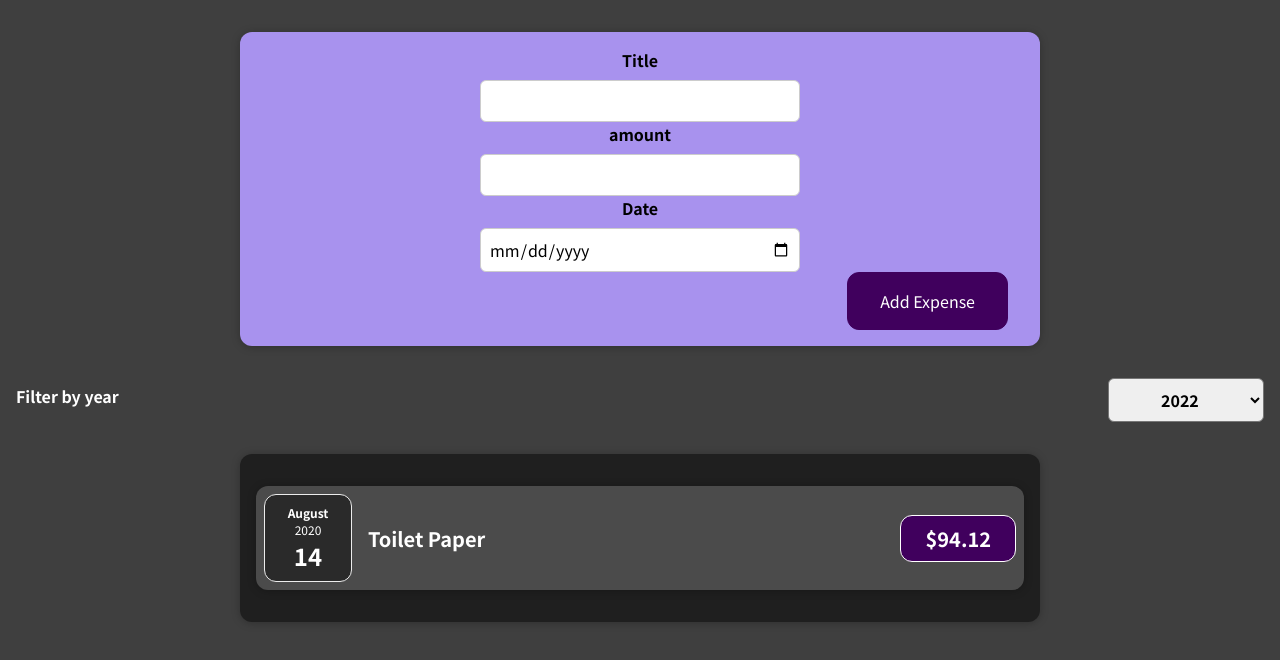
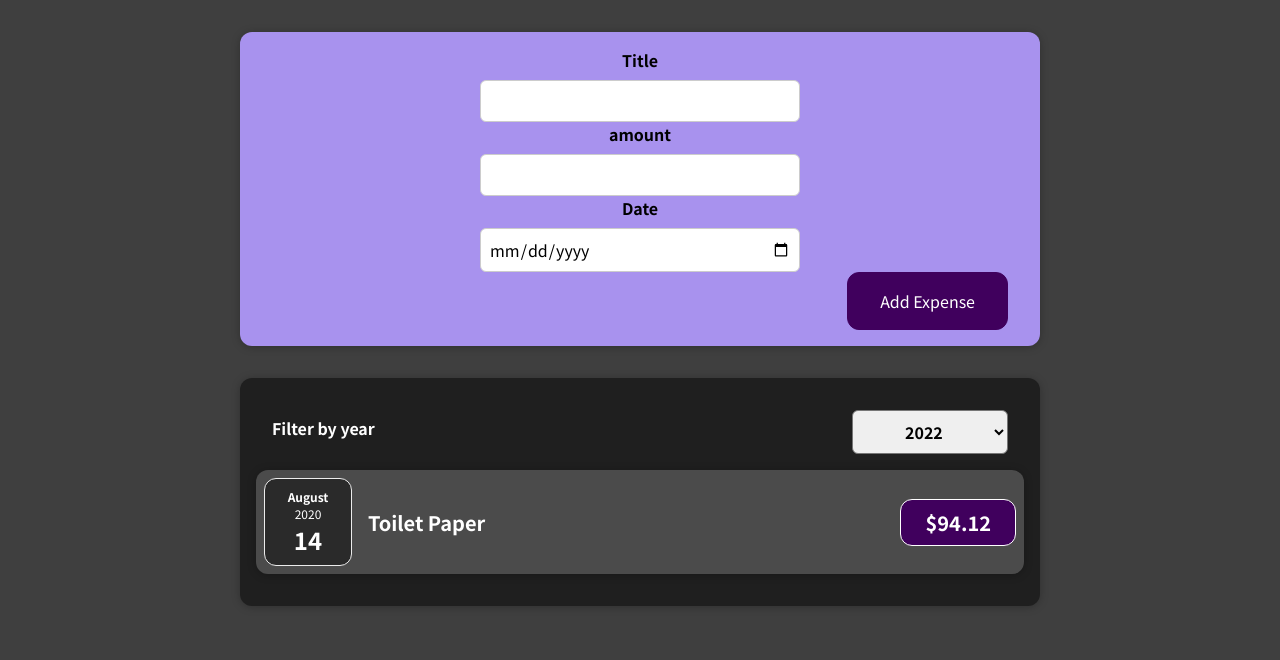
Before and after one commit to popt00/ExpenseTracker, a React (Create React App) app: page / in a window 1280 px wide. Shown: the top 660 px of the page. Built offline with nearby package versions, Linux system fonts and the light colour scheme.

Commit message:
added expenses No found expense

```diff
--- a/src/components/Expenses/ExpenseItem.js
+++ b/src/components/Expenses/ExpenseItem.js
@@ -1,20 +1,21 @@
-import React from 'react';
+import React from "react";
 
-import ExpenseDate from './ExpenseDate';
-import Card from '../UI/Card';
-import './ExpenseItem.css';
+import ExpenseDate from "./ExpenseDate";
+import Card from "../UI/Card";
+import "./ExpenseItem.css";
 
 const ExpenseItem = (props) => {
-
   return (
-    <Card className='expense-item'>
-      <ExpenseDate date={props.date} />
-      <div className='expense-item__description'>
-        <h2>{props.title}</h2>
-        <div className='expense-item__price'>${props.amount}</div>
-      </div>
-    </Card>
+    <li>
+      <Card className="expense-item">
+        <ExpenseDate date={props.date} />
+        <div className="expense-item__description">
+          <h2>{props.title}</h2>
+          <div className="expense-item__price">${props.amount}</div>
+        </div>
+      </Card>
+    </li>
   );
-}
+};
 
 export default ExpenseItem;
--- /dev/null
+++ b/src/components/Expenses/ExpenseList.css
@@ -0,0 +1,9 @@
+.expenses-list {
+    list-style: none;
+    padding: 0;
+  }
+
+  .expenses-list__fallback {
+    color: white;
+    text-align: center;
+  }
--- /dev/null
+++ b/src/components/Expenses/ExpenseList.js
@@ -0,0 +1,22 @@
+import ExpenseItem from "./ExpenseItem";
+import './ExpenseList.css'
+const ExpenseList = (props) =>{
+
+    if(props.items.length === 0){
+        return <h2 className="expenses-list__fallback">Found no expenses</h2>;
+    }
+
+    return (
+        <ul className="expenses-list">{
+            props.items.map((expense) => (
+            <ExpenseItem
+              key={expense.id}
+              title={expense.title}
+              amount={expense.amount}
+              date={expense.date}
+            />
+          ))}
+          </ul>
+      );
+}
+export default ExpenseList;
--- a/src/components/Expenses/Expenses.js
+++ b/src/components/Expenses/Expenses.js
@@ -1,10 +1,9 @@
 import React, { useState } from "react";
 
-import ExpenseItem from "./ExpenseItem";
 import Card from "../UI/Card";
 import "./Expenses.css";
 import ExpenseFilter from "./ExpenseFilter";
-
+import ExpenseList from "./ExpenseList";
 const Expenses = (props) => {
   const [filteredYear, setFilteredYear] = useState("2020");
 
@@ -12,29 +11,15 @@ const Expenses = (props) => {
     setFilteredYear(selectedYear);
   };
 
-  const filteredExpense = props.items.filter(
-    (item) => {return item.date.getFullYear().toString() === filteredYear;}
-  );
-  // console.log(props.items);
-  // console.log(props.items.filter(
-  //   (item) => {return item.date.getFullYear().to === "2021";}
-  // ));
-  // console.log(props.items.filter(
-  //   (item) => {return item.date.getFullYear() === "2022";}
-  // ));
-
+  const filteredExpense = props.items.filter((item) => {
+    return item.date.getFullYear().toString() === filteredYear;
+  });
+  console.log(filteredExpense);
   return (
     <div>
-      <ExpenseFilter onSaveDate={onSaveDateHandling} />
       <Card className="expenses">
-        {filteredExpense.map((expense) => (
-          <ExpenseItem
-            key={expense.id}
-            title={expense.title}
-            amount={expense.amount}
-            date={expense.date}
-          />
-        ))}
+        <ExpenseFilter onSaveDate={onSaveDateHandling} />
+        <ExpenseList items = {filteredExpense}/>
       </Card>
     </div>
   );
```
